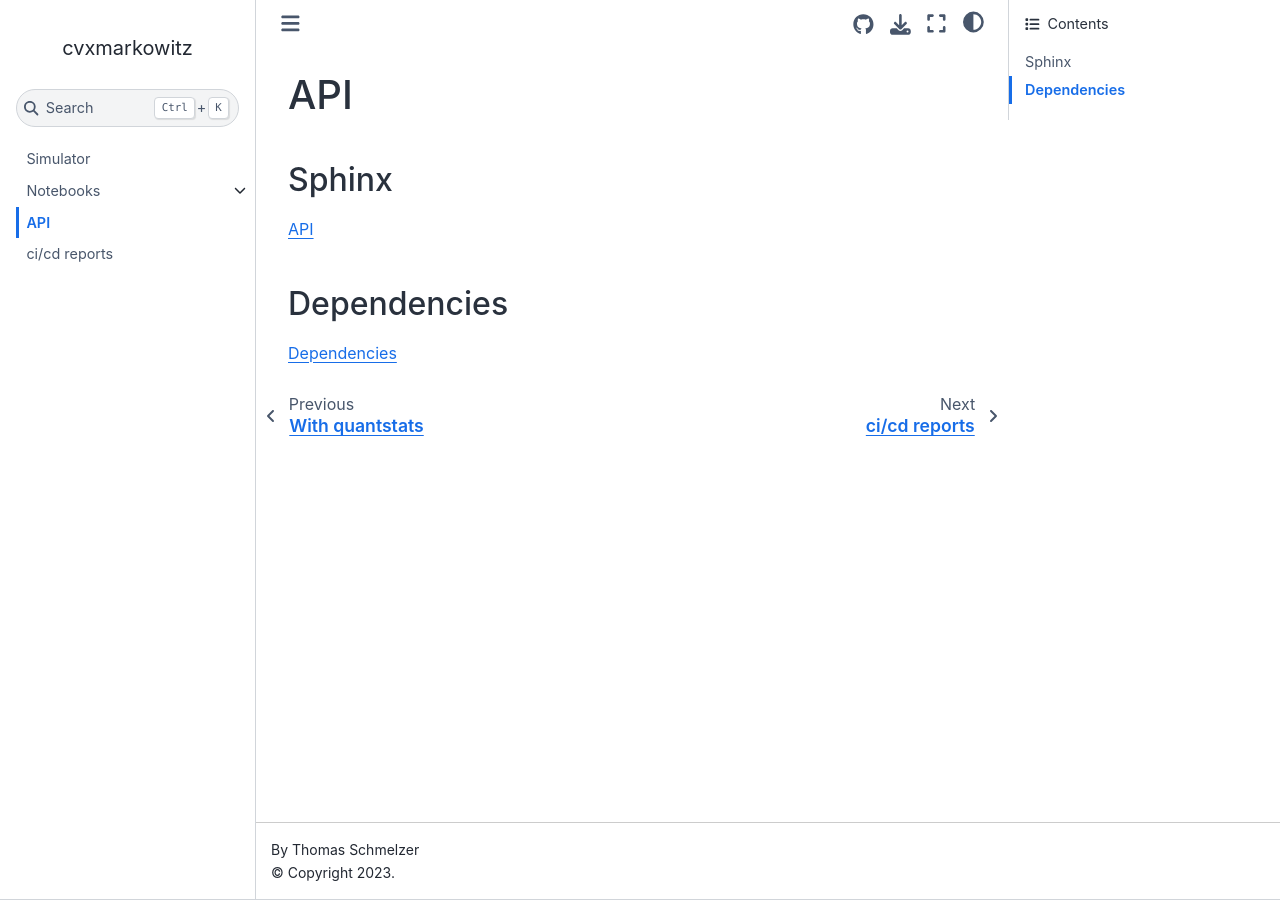
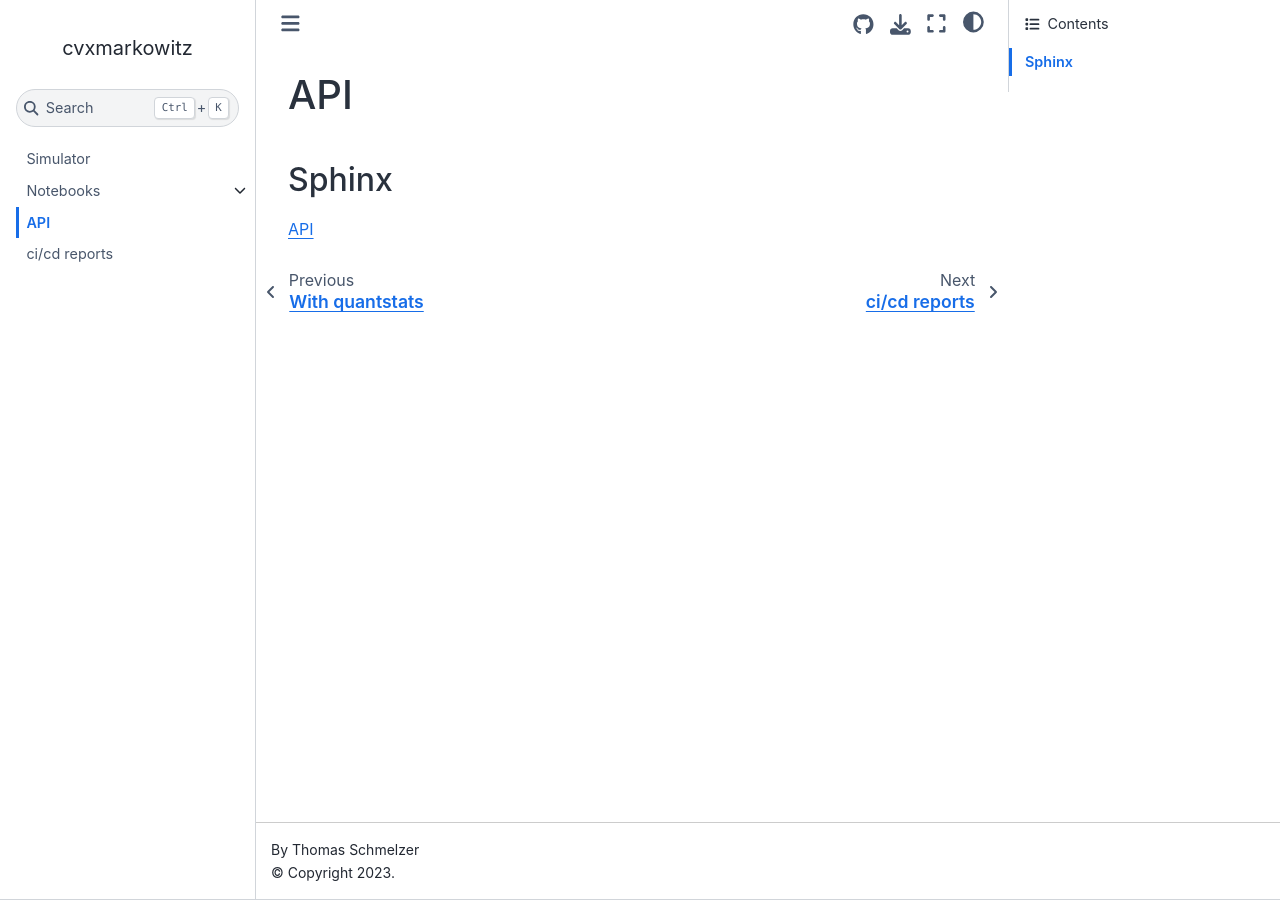
Before and after one commit to cvxgrp/cvxmarkowitz, a Jupyter Book: the page built from book/docs/api.md, in a window 1280 px wide. Built offline with Jupyter Book 1.0.4 settings and Sphinx 7.4.7 and the Sphinx Book theme 1.1.4, drawn with Linux system fonts in a browser that asks for light colours; comment, search, counter and statistics services are not loaded.

Commit message:
Update api.md

```diff
--- a/book/docs/api.md
+++ b/book/docs/api.md
@@ -3,7 +3,3 @@
 ## Sphinx
 
 {{ '[API]({url}/artifacts/sphinx/)'.format(url=book_url) }}
-
-## Dependencies
-
-{{ '[Dependencies]({url}/artifacts/build/show.txt)'.format(url=book_url) }}
```
